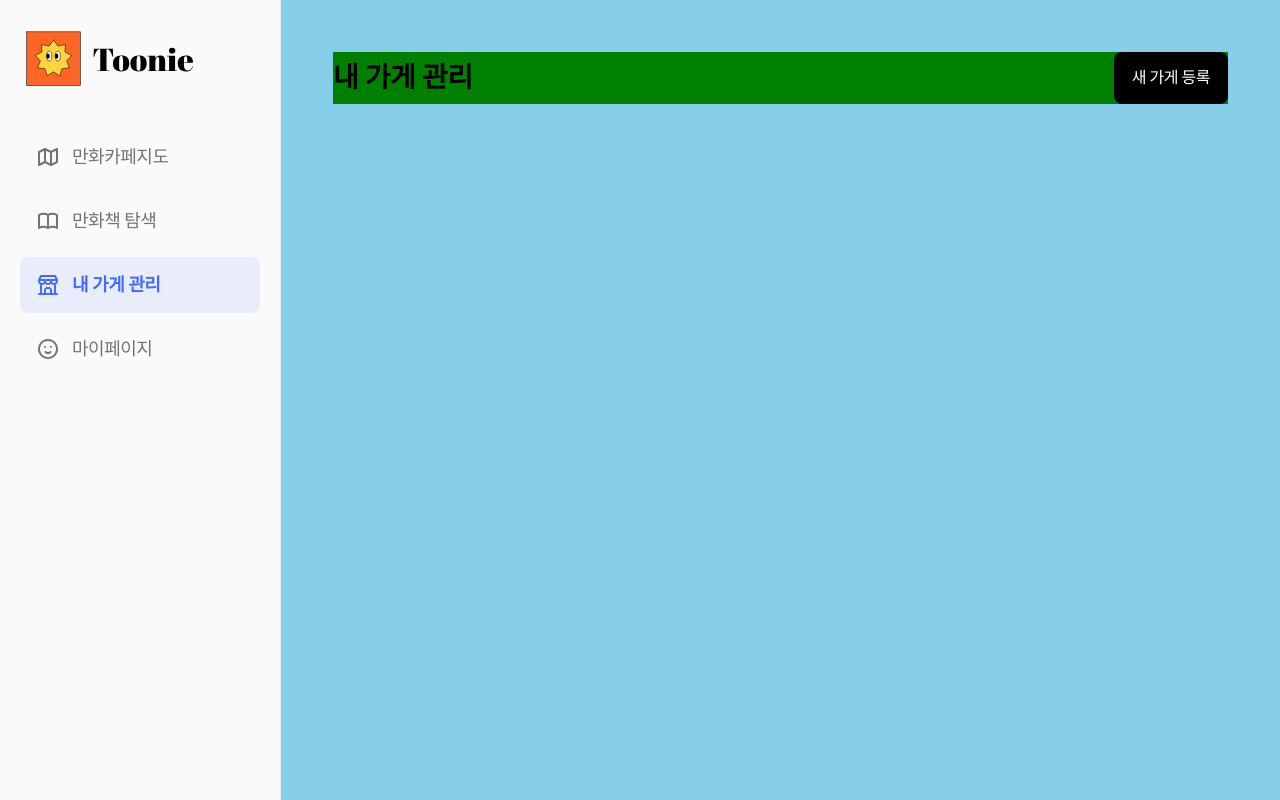
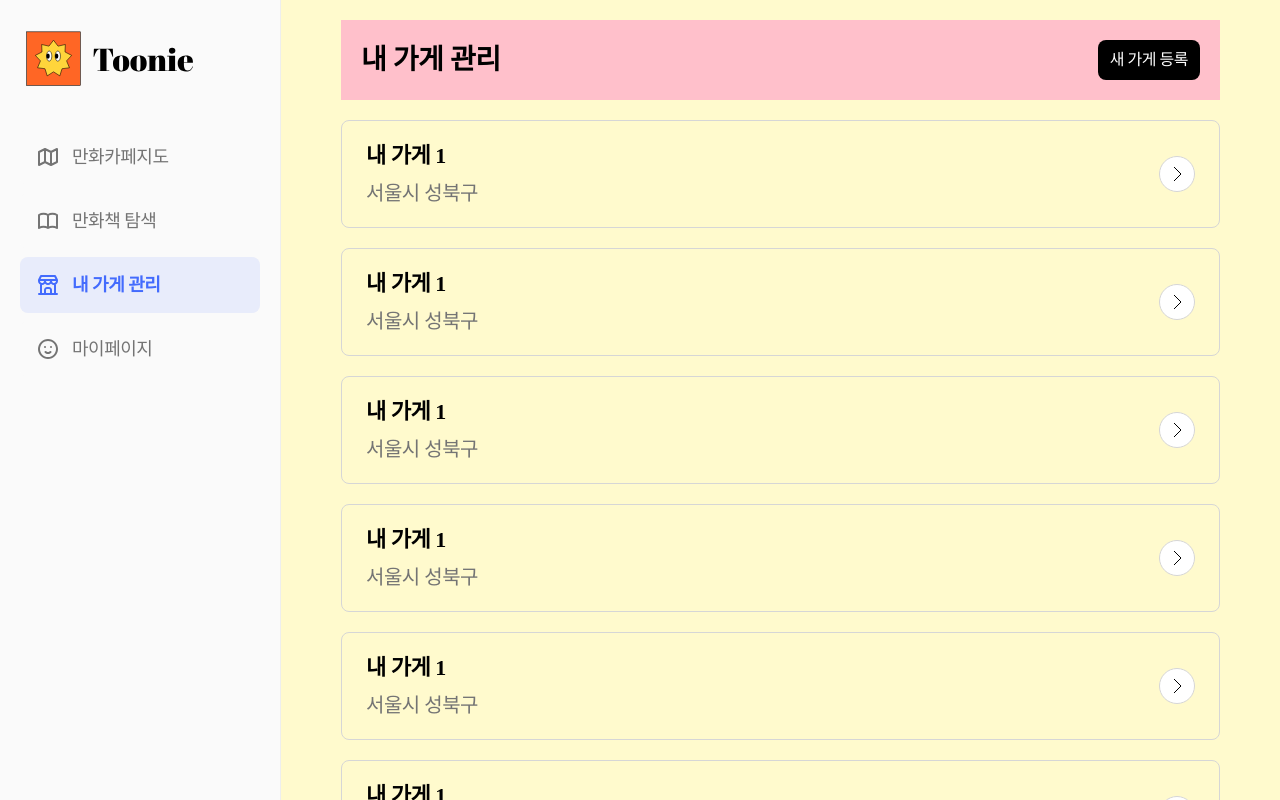
Before and after one commit to Team-Toonie/Toonie-FE, a React (Vite) app: page /mystore in a window 1280 px wide. Built offline with nearby package versions, Linux system fonts and the light colour scheme.

Commit message:
feat: 스크롤 감지하여 헤더 띄우게 함

```diff
--- /dev/null
+++ b/src/components/common/StickyHeader.tsx
@@ -0,0 +1,31 @@
+import styled from 'styled-components';
+
+interface StickyHeaderProps {
+  isVisible: boolean;
+}
+
+const StickyHeader = ({ isVisible }: StickyHeaderProps) => {
+  return (
+    <Container $isVisible={isVisible}>
+      <Title>내 가게 관리</Title>
+    </Container>
+  );
+};
+
+const Container = styled.div<{ $isVisible: boolean }>`
+  display: flex;
+  flex-direction: row;
+  background-color: orange;
+  position: absolute;
+  top: 0;
+  width: 100%;
+  z-index: 10;
+  transform: translateY(${({ $isVisible }) => ($isVisible ? '0' : '-100%')});
+  transition: transform 0.3s ease-in-out;
+`;
+
+const Title = styled.div`
+  font-size: 20px;
+`;
+
+export default StickyHeader;
--- /dev/null
+++ b/src/components/features/mystore/MyStoreItem.tsx
@@ -0,0 +1,49 @@
+import styled from 'styled-components';
+import NextIcon from '../../../assets/icons/next-circle.svg';
+
+const MyStoreItem = () => {
+  return (
+    <Container>
+      <InfoContainer>
+        <Title>내 가게 1</Title>
+        <SubTitle>서울시 성북구</SubTitle>
+      </InfoContainer>
+      <Icon src={NextIcon} />
+    </Container>
+  );
+};
+
+const Container = styled.div`
+  display: flex;
+  flex-direction: row;
+  border: 1px solid ${({ theme }) => theme.colors.neutral[500]};
+  border-radius: 8px;
+  padding: 24px;
+  justify-content: space-between;
+  align-items: center;
+`;
+
+const InfoContainer = styled.div`
+  display: flex;
+  flex-direction: column;
+  gap: 16px;
+`;
+
+const Title = styled.div`
+  font-size: 22px;
+  font-weight: 600;
+  color: ${({ theme }) => theme.colors.neutral[900]};
+`;
+
+const SubTitle = styled.div`
+  font-size: 20px;
+  font-weight: 400;
+  color: ${({ theme }) => theme.colors.neutral[700]};
+`;
+
+const Icon = styled.img`
+  width: 36px;
+  height: 36px;
+`;
+
+export default MyStoreItem;
--- a/src/components/layout/MainLayout.tsx
+++ b/src/components/layout/MainLayout.tsx
@@ -20,7 +20,6 @@ const Container = styled.div`
   flex-direction: row;
   width: 100vw;
   background-color: ${({ theme }) => theme.colors.neutral[700]};
-  /* overflow: hidden; */
   width: 100vw;
   height: 100vh;
 `;
@@ -30,7 +29,6 @@ const ContentContainer = styled.div`
   flex-direction: row;
   flex-grow: 1;
   background-color: ${({ theme }) => theme.colors.neutral[0]};
-  /* overflow-x: auto; */
   justify-content: center;
   overflow-y: auto;
   height: 100%;
@@ -41,7 +39,6 @@ const ContentWrapper = styled.div`
   flex-direction: column;
   background-color: salmon;
   width: 100%;
-  max-width: 1000px;
 `;
 
 export default MainLayout;
--- a/src/pages/mystore/MyStore.tsx
+++ b/src/pages/mystore/MyStore.tsx
@@ -1,12 +1,55 @@
+import { useState, useEffect, useRef } from 'react';
 import styled from 'styled-components';
+import StickyHeader from '../../components/common/StickyHeader';
+import MyStoreItem from '../../components/features/mystore/MyStoreItem';
 
 const MyStore = () => {
+  const [isStickyHeaderVisible, setIsStickyHeaderVisible] = useState(false);
+  const contentRef = useRef<HTMLDivElement>(null);
+  const defaultHeaderRef = useRef<HTMLDivElement>(null);
+
+  const handleScroll = () => {
+    const contentElement = contentRef.current;
+    const defaultHeaderElement = defaultHeaderRef.current;
+
+    if (contentElement && defaultHeaderElement) {
+      const contentTop = contentElement.getBoundingClientRect().top;
+      const defaultHeaderBottom = defaultHeaderElement?.getBoundingClientRect().bottom;
+
+      console.log('contentTop: ', contentTop);
+      console.log('defaultHeaderBottom: ', defaultHeaderBottom);
+
+      setIsStickyHeaderVisible(contentTop >= defaultHeaderBottom);
+    }
+  };
+
+  useEffect(() => {
+    const contentElement = contentRef.current;
+    if (contentElement) {
+      contentElement.addEventListener('scroll', handleScroll);
+    }
+    return () => {
+      if (contentElement) {
+        contentElement.removeEventListener('scroll', handleScroll);
+      }
+    };
+  }, []);
+
   return (
     <Container>
-      <Header>
-        <HeaderTitle>내 가게 관리</HeaderTitle>
-        <RegisterButton>새 가게 등록</RegisterButton>
-      </Header>
+      <StickyHeader isVisible={isStickyHeaderVisible}></StickyHeader>
+      <ContentContainer ref={contentRef}>
+        <DefaultHeader ref={defaultHeaderRef}>
+          <HeaderTitle>내 가게 관리</HeaderTitle>
+          <RegisterButton>새 가게 등록</RegisterButton>
+        </DefaultHeader>
+        <MyStoreItem></MyStoreItem>
+        <MyStoreItem></MyStoreItem>
+        <MyStoreItem></MyStoreItem>
+        <MyStoreItem></MyStoreItem>
+        <MyStoreItem></MyStoreItem>
+        <MyStoreItem></MyStoreItem>
+      </ContentContainer>
     </Container>
   );
 };
@@ -15,18 +58,29 @@ const Container = styled.div`
   display: flex;
   flex-direction: column;
   background-color: ${({ theme }) => theme.colors.neutral[0]};
-  background-color: skyblue;
-  padding: 52px;
-  gap: 52px;
   height: 100vh;
+  position: relative;
 `;
 
-const Header = styled.div`
+const ContentContainer = styled.div`
+  display: flex;
+  flex-direction: column;
+  padding: 20px 60px;
+  gap: 20px;
+  background-color: lemonchiffon;
+  overflow-y: auto;
+`;
+
+const DefaultHeader = styled.div`
   display: flex;
   flex-direction: row;
   justify-content: space-between;
+  background-color: pink;
   align-items: center;
-  background-color: green;
+  padding: 20px;
+  transition:
+    box-shadow 0.3s ease,
+    padding 0.3s ease;
 `;
 
 const HeaderTitle = styled.div`
@@ -37,7 +91,7 @@ const HeaderTitle = styled.div`
 const RegisterButton = styled.div`
   background-color: black;
   color: white;
-  padding: 18px;
+  padding: 12px;
   border-radius: 8px;
   white-space: nowrap;
 `;
```
Also changed, not shown: src/assets/icons/next-circle.svg (added).
